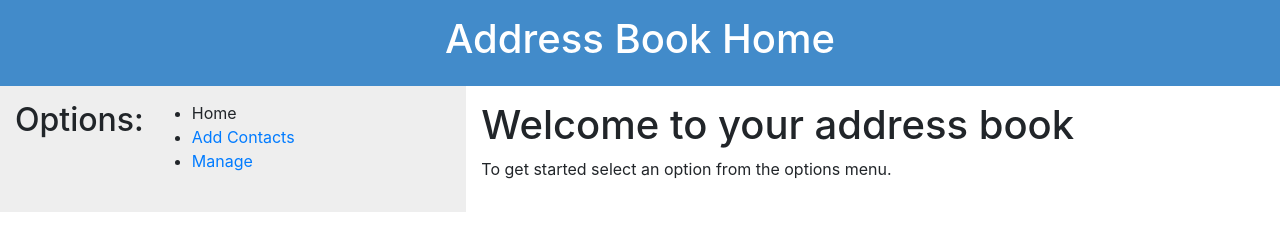
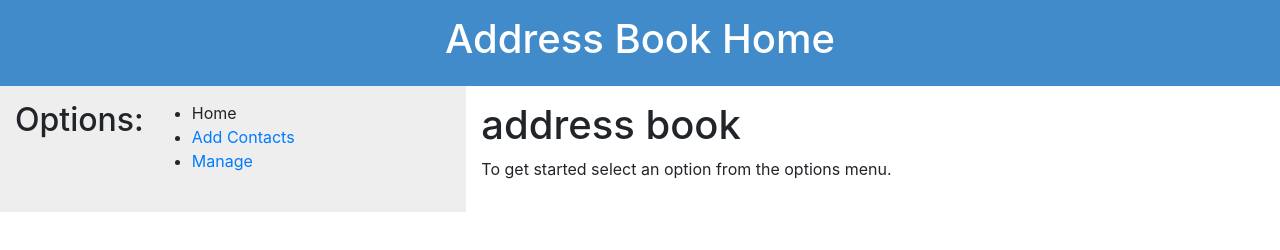
Before and after one commit to circletes/address-book, a website: page views/index.html in a window 1280 px wide. Drawn offline with nearby package versions, Linux system fonts and the light colour scheme.

Commit message:
change index.html and config.yml

```diff
--- a/views/index.html
+++ b/views/index.html
@@ -69,7 +69,7 @@
         </nav>
 
         <article class="article">
-            <h1>Welcome to your address book </h1>
+            <h1>address book </h1>
             <p>To get started select an option from the options menu. </p>
         </article>
     </div>
```
Also changed, not shown: .circleci/config.yml.
